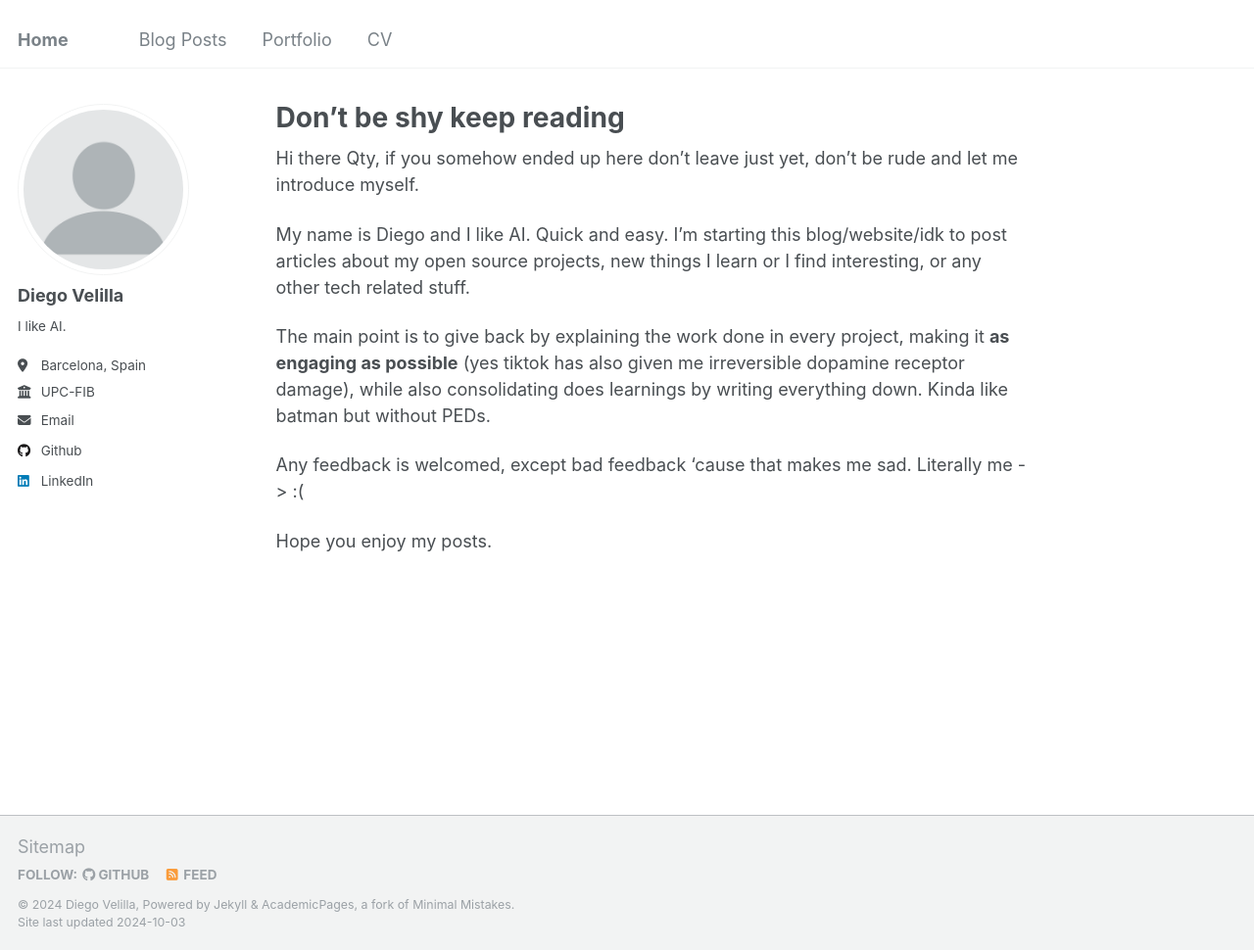
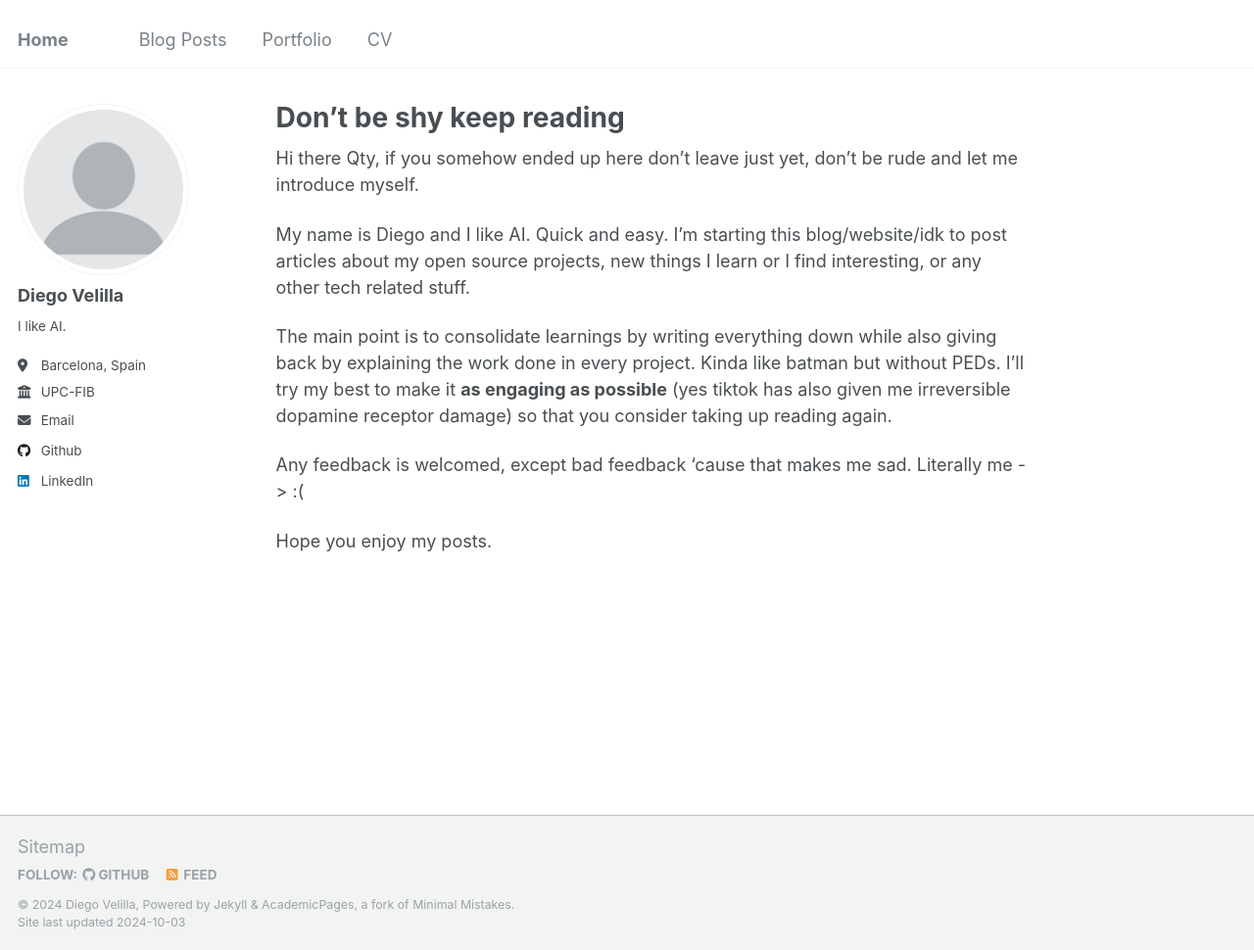
Before and after one commit to diegovelilla/diegovelilla.github.io, a Jekyll site: the page built from _pages/about.md, in a window 1280 px wide and 970 px high. Shown: the whole window at 98% size. Built offline with Jekyll 4.4.1, drawn with Linux system fonts in a browser that asks for light colours.

Commit message:
Update about.md

```diff
--- a/_pages/about.md
+++ b/_pages/about.md
@@ -11,7 +11,7 @@ Hi there Qty, if you somehow ended up here don't leave just yet, don't be rude a
 
 My name is Diego and I like AI. Quick and easy. I'm starting this blog/website/idk to post articles about my open source projects, new things I learn or I find interesting, or any other tech related stuff.
 
-The main point is to give back by explaining the work done in every project, making it **as engaging as possible** (yes tiktok has also given me irreversible dopamine receptor damage), while also consolidating does learnings by writing everything down. Kinda like batman but without PEDs.
+The main point is to consolidate learnings by writing everything down while also giving back by explaining the work done in every project. Kinda like batman but without PEDs. I'll try my best to make it **as engaging as possible** (yes tiktok has also given me irreversible dopamine receptor damage) so that you consider taking up reading again.
 
 Any feedback is welcomed, except bad feedback 'cause that makes me sad. Literally me -> :(
 
```
